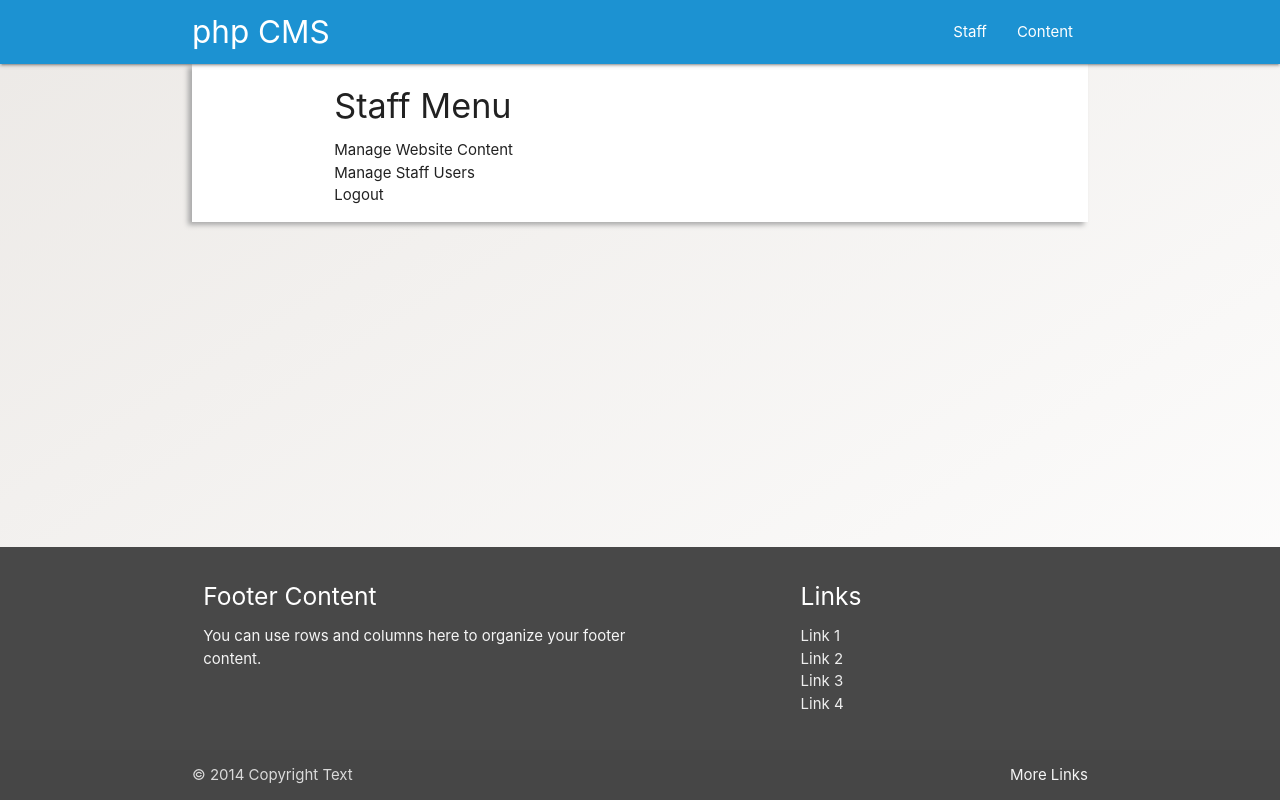
After one commit to mkempinsky/php-cms, a PHP site: page /staff.php in a window 1280 px wide. The commit adds this page. Run offline with PHP 8.4, Linux system fonts and the light colour scheme; some libraries are stand-ins or nearby versions.

Commit message:
pages and includes for nav and footer

```diff
--- /dev/null
+++ b/css/custom.css
@@ -0,0 +1,26 @@
+body {
+	background: linear-gradient(to bottom right, #ECE9E6, #fff);
+	display: flex;
+    min-height: 100vh;
+    flex-direction: column;
+ }
+main {
+    flex: 1 0 auto;
+  }
+nav {
+	background: #1c92d2;
+	position: relative;
+}
+.page-footer {
+	background-color: #484848;
+}
+
+.sidebar,
+.main_content {
+	background: #fff;
+	box-shadow: -4px 3px 5px #aaa;
+}
+.main_content {
+	height: -webkit-fill-available;
+	min-height: 300px;
+}
--- /dev/null
+++ b/inc/footer.php
@@ -0,0 +1,26 @@
+ <main></main>
+ <footer class="page-footer">
+          <div class="container">
+            <div class="row">
+              <div class="col l6 s12">
+                <h5 class="white-text">Footer Content</h5>
+                <p class="grey-text text-lighten-4">You can use rows and columns here to organize your footer content.</p>
+              </div>
+              <div class="col l4 offset-l2 s12">
+                <h5 class="white-text">Links</h5>
+                <ul>
+                  <li><a class="grey-text text-lighten-3" href="#!">Link 1</a></li>
+                  <li><a class="grey-text text-lighten-3" href="#!">Link 2</a></li>
+                  <li><a class="grey-text text-lighten-3" href="#!">Link 3</a></li>
+                  <li><a class="grey-text text-lighten-3" href="#!">Link 4</a></li>
+                </ul>
+              </div>
+            </div>
+          </div>
+          <div class="footer-copyright">
+            <div class="container">
+            © 2014 Copyright Text
+            <a class="grey-text text-lighten-4 right" href="#!">More Links</a>
+            </div>
+          </div>
+        </footer>
--- /dev/null
+++ b/inc/head.php
@@ -0,0 +1,2 @@
+<link rel="stylesheet" href="../bower_components/materialize/dist/css/materialize.min.css">
+<link rel="stylesheet" href="../css/custom.css">
--- /dev/null
+++ b/inc/nav.php
@@ -0,0 +1,11 @@
+<nav>
+<div class="container">
+    <div class="nav-wrapper">
+      <a href="#" class="brand-logo">php CMS</a>
+      <ul id="nav" class="right hide-on-med-and-down">
+        <li><a href="/staff.php">Staff</a></li>
+        <li><a href="/content.php">Content</a></li>
+      </ul>
+    </div>
+</div>
+</nav>
--- /dev/null
+++ b/inc/sidebar.php
@@ -0,0 +1,3 @@
+<div class="col m3 sidebar">
+	<p>sidebar content</p>
+</div>
--- /dev/null
+++ b/staff.php
@@ -0,0 +1,24 @@
+<html>
+	<head>
+		<title>php-cms-staff</title>
+		<?php include('inc/head.php'); ?>
+	</head>
+	<body>
+		<?php include('inc/nav.php'); ?>
+		<div class="container">
+			<div class="row">
+				<div class="main_content col m12">
+					<div class="container">
+						<h4>Staff Menu</h4>
+						<ul>
+							<li>Manage Website Content</li>
+							<li>Manage Staff Users</li>
+							<li>Logout</li>
+						</ul>
+					</div>
+				</div>
+			</div>
+		</div>
+		<?php include('inc/footer.php'); ?>
+	</body>
+</html>
```
Also changed, not shown: content.php (added, +12 -0 lines), index.php (+6 -6 lines), 1 other file.
